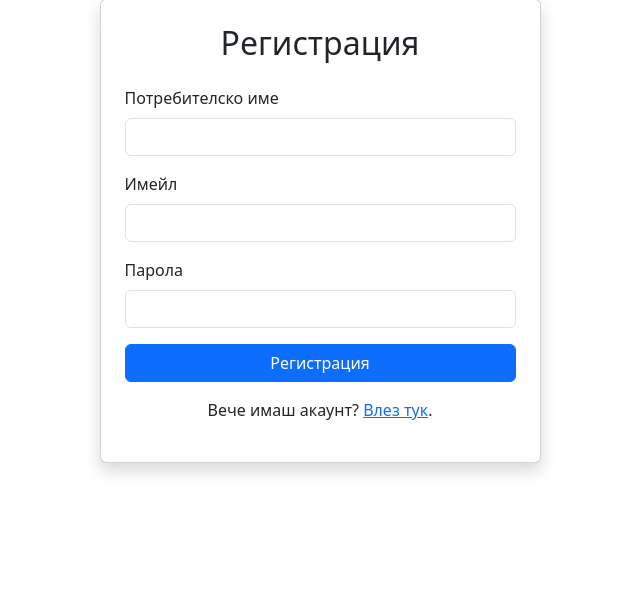
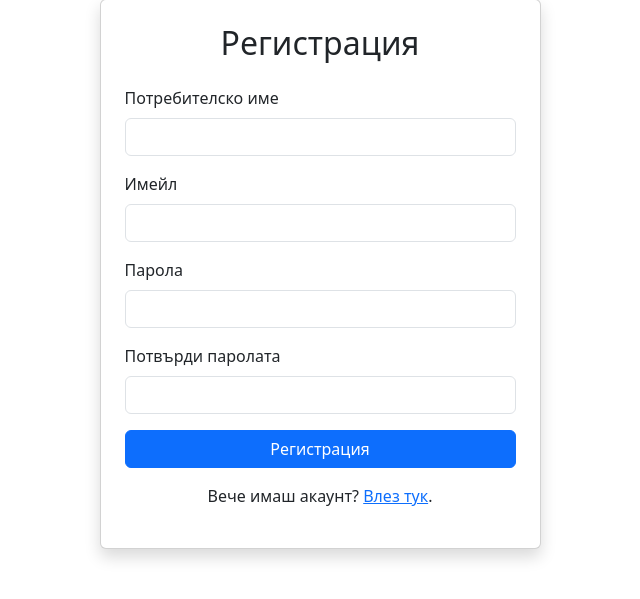
Before and after one commit to codingburgas/2425-11-b-pp-student-practices-assignment-vbpendashev21, a Flask app: page /register in a window 1280 px wide. Shown: the part 105-704 px from the top of the page, without its empty margins (320-960 px from the left). Run offline with Flask 3, Linux system fonts and the light colour scheme; some libraries are stand-ins or nearby versions.

Commit message:
Update register.html

```diff
--- a/app/templates/register.html
+++ b/app/templates/register.html
@@ -43,8 +43,17 @@
             {% endif %}
           </div>
 
-          <div class="d-grid">
-            {{ form.submit(class="btn btn-primary") }}
+
+<div class="mb-3">
+  <label class="form-label">{{ 'Потвърди паролата' if session.get('lang') != 'en' else 'Confirm password' }}</label>
+  {{ form.confirm_password(class="form-control") }}
+  {% if form.confirm_password.errors %}
+    <div class="text-danger small">{{ form.confirm_password.errors[0] }}</div>
+  {% endif %}
+</div>
+
+<div class="d-grid">
+  {{ form.submit(class="btn btn-primary") }}
           </div>
         </form>
 
```
